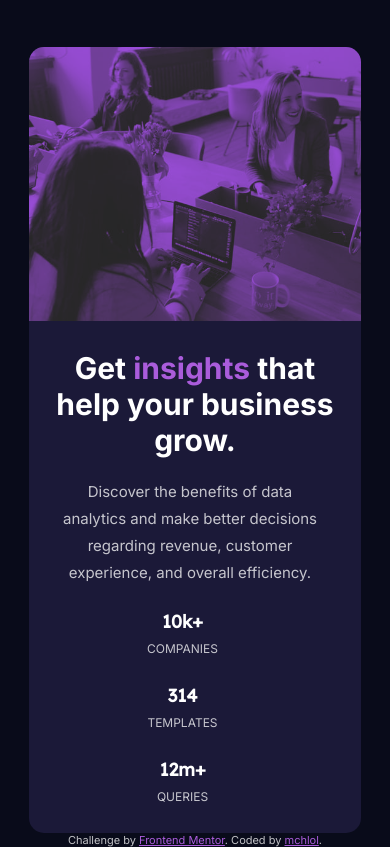
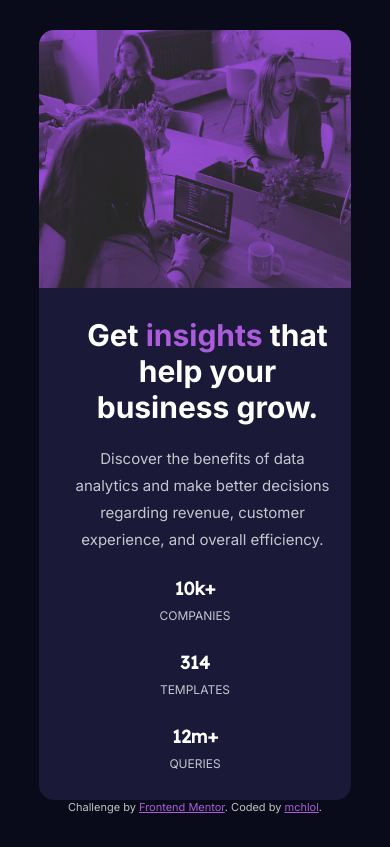
Before and after one commit to mchlol/stats-preview-card-component, a plain HTML site: page index.html in a window 390 px wide. Drawn offline with Linux system fonts and the light colour scheme.

Commit message:
refactoring responsive layout

```diff
--- a/style.css
+++ b/style.css
@@ -35,26 +35,30 @@ body {
     color: var(--trans-white-p);
     font-family: 'Inter', sans-serif;
     font-weight: 400;
+    height: 100vh;
+    width: 100vw;
     display: flex;
     flex-direction: column;
-    justify-content: space-between;
+    justify-content: center;
     align-items: center;
+    margin: auto;
+    padding: 10%;
 }
 
 
 main {
-    margin: auto;
-    padding-top: 12%;
-    width: 85%;
-    height: auto;
+    /* margin: auto; */
+    /* padding-top: 12%; */
+    /* width: 85%; */
 }
 
 /* content and image */
 
 
 .content-wrap {
+    /* flex: 0 1 auto; */
     background-color: var(--blue-desat);
-    display: flex;
+    display: inline-flex;
     flex-flow: row-reverse nowrap;
     justify-content: space-between;
     align-items: center;
@@ -63,17 +67,17 @@ main {
     border-radius: 15px;
 }
 
-
-
 .image-wrap {
     max-width: 100%;
+    min-height: 100%;
     height: auto;
     margin-right: 0;
+    /* flex: 0 1 auto; */
 }
 
 .image-wrap>img {
+    max-height: 100%;
     max-width: 100%;
-    height: auto;
     filter: brightness(30%) sepia(8) hue-rotate(230deg) saturate(750%) invert(15%);
     object-fit: cover;
     overflow: hidden;
@@ -83,10 +87,11 @@ main {
     display: flex;
     flex-flow: column nowrap;
     justify-content: space-between;
-    align-items: center;
-    margin: 25px;
+    align-items: flex-start;
+    flex: 0 1 auto;
+    margin: 25px 0px 25px 25px;
+    padding: 0px 10px;
     gap: 10px;
-    text-align: center;
 }
 
 .left {
@@ -107,12 +112,11 @@ main {
     height: auto;
     display: flex;
     flex-flow: row wrap;
-    justify-content: center;
+    justify-content: flex-start;
     gap: 20px;
     align-items: center;
     line-height: 1.8;
 }
-
 
 .stat {
     margin-right: 25px;
@@ -132,6 +136,10 @@ main {
     color: var(--trans-white-p);
 }
 
+.stat>span:nth-child(3) {
+    text-transform: uppercase;
+}
+
 
 /* footer */
 
@@ -146,8 +154,10 @@ main {
 
 
 @media screen and (max-width: 768px) {
+
     .content-wrap {
         flex-flow: column wrap;
+        text-align: center;
     }
 
     .left {
@@ -158,3 +168,14 @@ main {
         flex-flow: column wrap;
     }
 }
+
+@media screen and (max-width: 920px) {
+    .image-wrap {
+        object-fit: scale-down;
+        height: 100%;
+    }
+
+    .content {
+        flex: 0 1 auto;
+    }
+}
```
Also changed, not shown: index.html (+1 -1 lines).
